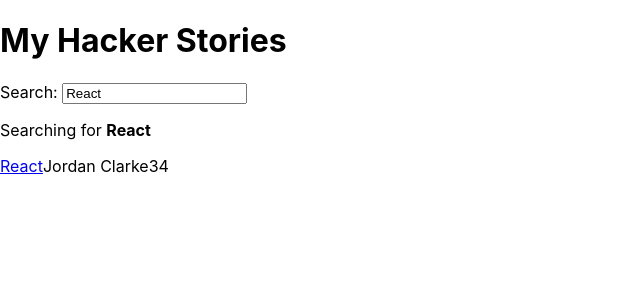
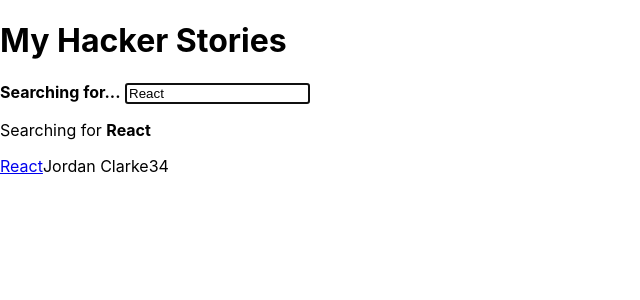
Before and after one commit to frankiehyh/hackernews, a React (Create React App) app: page / in a window 1280 px wide. Shown: the top 300 px of the page, without its empty margins (0-640 px from the left). Built offline with nearby package versions, Linux system fonts and the light colour scheme.

Commit message:
added useRef

```diff
--- a/src/App.js
+++ b/src/App.js
@@ -1,4 +1,4 @@
-import React, { useState, useEffect } from 'react'
+import React, { useState, useEffect, useRef } from 'react'
 
 function App() {
 
@@ -46,18 +46,37 @@ function App() {
   return (
     <div>
       <h1>My Hacker Stories</h1>
-      <Search onSearch={handleSearch} search={searchTerm} />
+      <InputWithLabel
+        id='search'
+        onInputChange={handleSearch}
+        value={searchTerm}
+        isFocused>
+          <strong>Searching for...</strong>
+      </InputWithLabel>
       <p>Searching for <strong>{searchTerm}</strong></p>
       <List list={searchedStories} />
     </div>
   )
 }
 
-function Search({ search, onSearch }) {
+function InputWithLabel({ id, value, type='text', onInputChange, isFocused, children }) {
+  const inputRef = useRef();
+  useEffect(() => {
+    if (isFocused && inputRef.current) {
+      inputRef.current.focus();
+    }
+  }, [isFocused]);
   return (
     <>
-      <label htmlFor='search'>Search: </label>
-      <input id='search' type='text' value={search} onChange={onSearch}/>
+      <label htmlFor='id'>{children}</label>
+      &nbsp;
+      <input
+        ref={inputRef}
+        id={id}
+        type={type}
+        value={value}
+        autoFocus={isFocused}
+        onChange={onInputChange}/>
     </>
   )
 }
```
